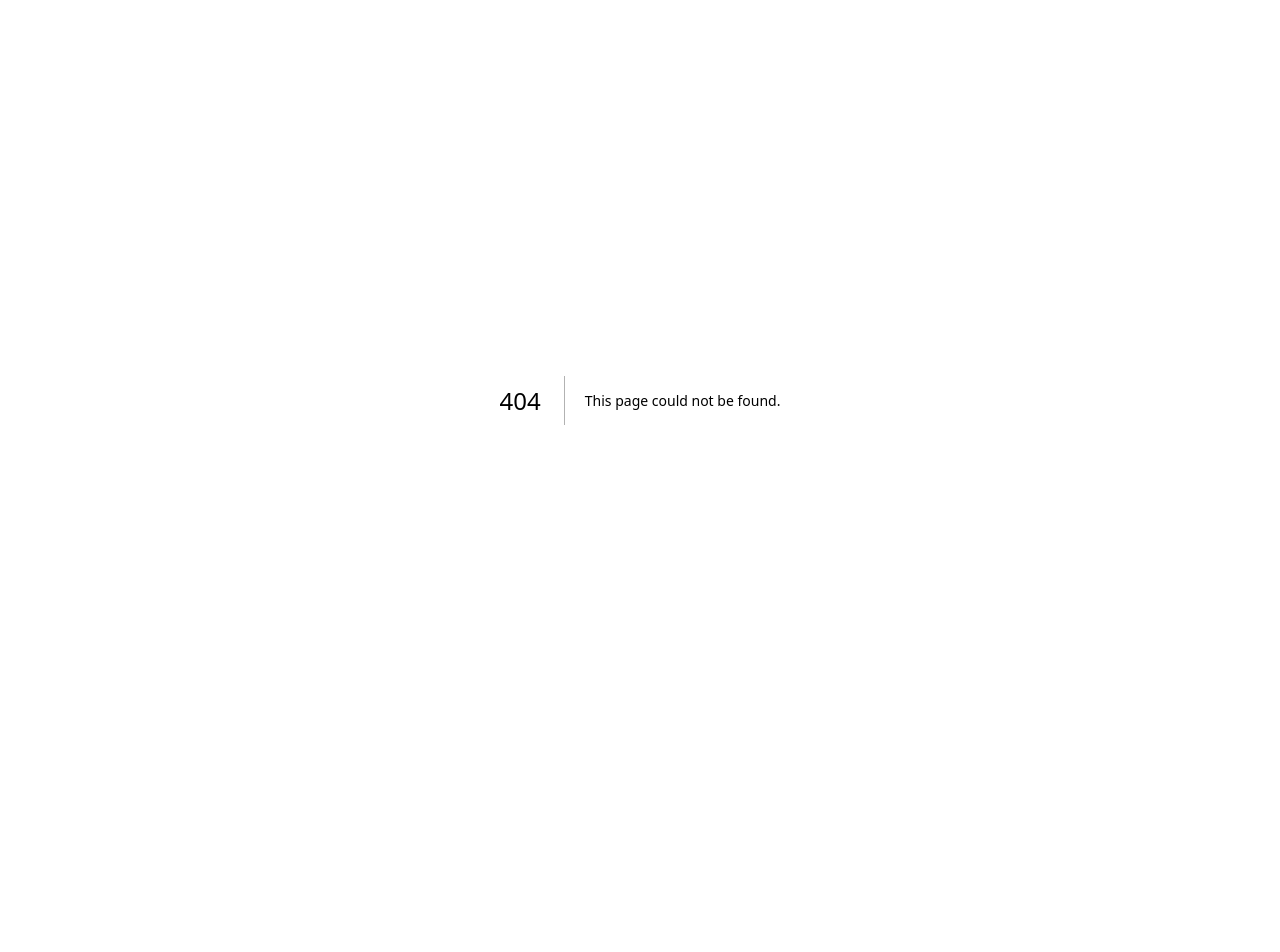
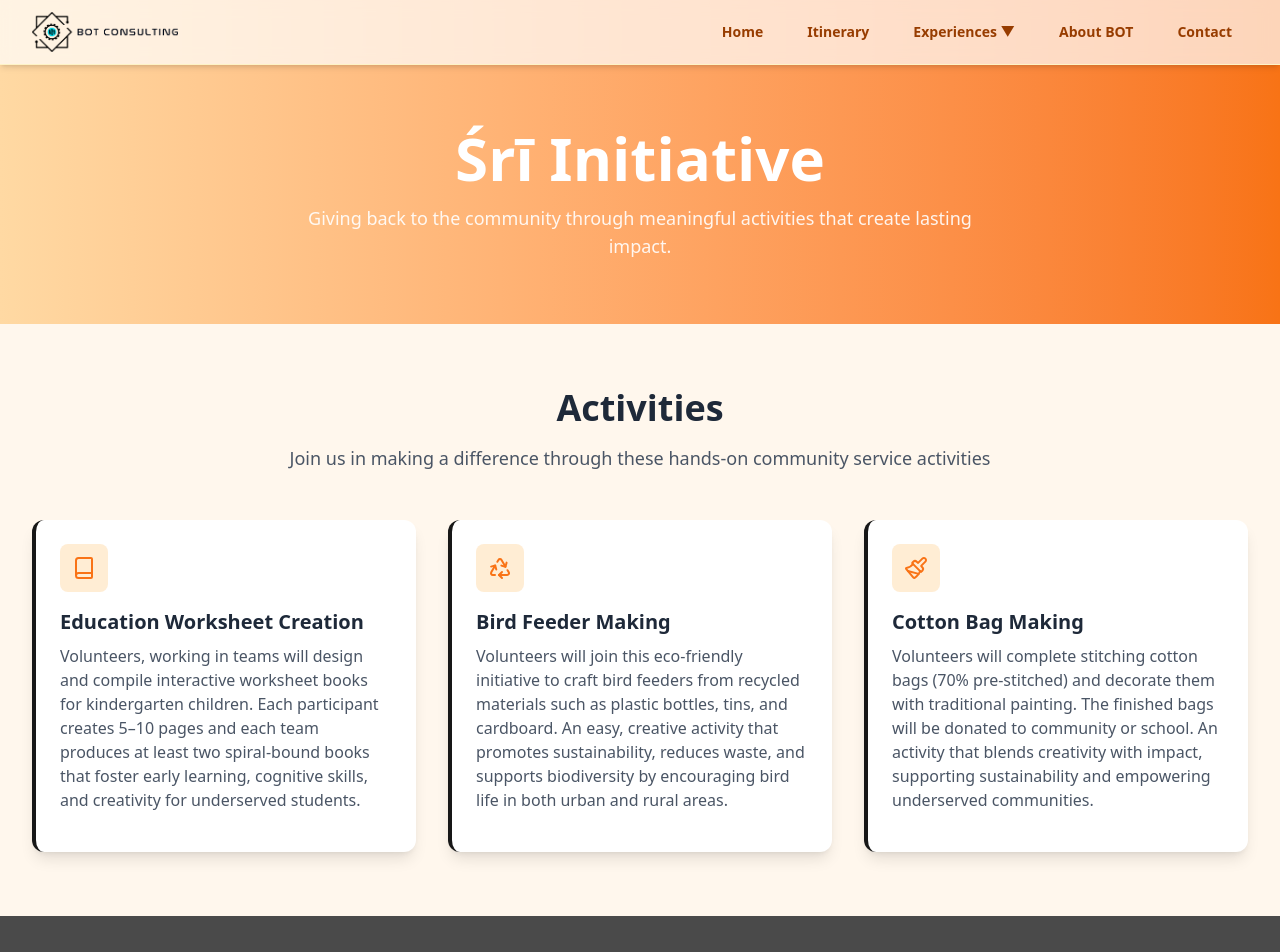
Before and after one commit to theharshdadhich/retreat, a Next.js app: page /sri in a window 1280 px wide. Before the commit this address had no page. Shown: the top 952 px of the page. Before the commit the page ends 800 px from the top, so only its background shows below. Built offline with nearby package versions, Linux system fonts and the light colour scheme; a web font is replaced by a local one.

Commit message:
added sri page

```diff
--- a/src/app/about/page.tsx
+++ b/src/app/about/page.tsx
@@ -130,16 +130,6 @@ const cabMembers = [
     name: "Colin Moynes",
     company: "Cloudsmith",
     image: "/images/about/cab/colin.webp"
-  },
-  {
-    name: "Christian H Jensen",
-    company: "Agentic First",
-    image: "/images/about/cab/christian.webp"
-  },
-  {
-    name: "Jacob Moller",
-    company: "Agentic First",
-    image: "/images/about/cab/jacob.webp"
   }
 ]
 
--- /dev/null
+++ b/src/app/sri/page.tsx
@@ -0,0 +1,80 @@
+import Navigation from '@/components/Navigation'
+import { Book, Heart, Users, Scissors, Paintbrush, Recycle, Volleyball } from 'lucide-react'
+
+export default function SRIPage() {
+  return (
+    <main className="min-h-screen bg-orange-50">
+      <Navigation />
+
+      <section className="pt-16 bg-gradient-to-r from-[#FFD9A3] to-[#F87315]">
+        <div className="max-w-7xl mx-auto px-4 sm:px-6 lg:px-8 py-16 text-center">
+          <h1 className="text-4xl md:text-6xl font-bold text-white mb-4">Śrī Initiative</h1>
+          <p className="text-white/90 text-lg max-w-2xl mx-auto">
+          Giving back to the community through meaningful activities that create lasting impact.
+          </p>
+        </div>
+      </section>
+
+      <section className="py-16">
+        <div className="max-w-7xl mx-auto px-4 sm:px-6 lg:px-8">
+          <div className="text-center mb-12">
+            <h2 className="text-3xl md:text-4xl font-bold text-gray-800 mb-4">Activities</h2>
+            <p className="text-gray-600 text-lg max-w-3xl mx-auto">
+              Join us in making a difference through these hands-on community service activities
+            </p>
+          </div>
+
+          <div className="grid md:grid-cols-3 gap-8">
+            {/* Education Worksheet Creation */}
+            <div className="bg-white rounded-xl shadow-lg p-6 border-l-4 ">
+            <div className="w-12 h-12 rounded-lg bg-orange-100 flex items-center justify-center mb-4">
+              <Book className="text-[#F97316]" />
+            </div>
+              <h3 className="text-xl font-semibold text-gray-800 mb-2">Education Worksheet Creation</h3>
+              <p className="text-gray-600 mb-4">
+                Volunteers, working in teams will design and compile interactive worksheet books for kindergarten children.
+                Each participant creates 5–10 pages and each team produces at least two spiral-bound books that foster
+                early learning, cognitive skills, and creativity for underserved students.
+              </p>
+            </div>
+
+            {/* Bird Feeder Making */}
+            <div className="bg-white rounded-xl shadow-lg p-6 border-l-4 ">
+                <div className="w-12 h-12 rounded-lg bg-orange-100 flex items-center justify-center mb-4">
+                    <Recycle className="text-[#F97316]" />
+                </div>
+              <h3 className="text-xl font-semibold text-gray-800 mb-2">Bird Feeder Making</h3>
+              <p className="text-gray-600 mb-4">
+                Volunteers will join this eco-friendly initiative to craft bird feeders from recycled materials
+                such as plastic bottles, tins, and cardboard. An easy, creative activity that promotes sustainability,
+                reduces waste, and supports biodiversity by encouraging bird life in both urban and rural areas.
+              </p>
+            </div>
+
+            {/* Cotton Bag Making */}
+            <div className="bg-white rounded-xl shadow-lg p-6 border-l-4 ">
+                <div className="w-12 h-12 rounded-lg bg-orange-100 flex items-center justify-center mb-4">
+                    <Paintbrush className="text-[#F97316]" />
+                </div>
+              <h3 className="text-xl font-semibold text-gray-800 mb-2">Cotton Bag Making</h3>
+              <p className="text-gray-600 mb-4">
+                Volunteers will complete stitching cotton bags (70% pre-stitched) and decorate them with traditional painting.
+                The finished bags will be donated to community or school. An activity that blends creativity with impact,
+                supporting sustainability and empowering underserved communities.
+              </p>
+            </div>
+          </div>
+        </div>
+      </section>
+
+      <footer className="bg-[#4A4A4A] text-white py-12">
+        <div className="max-w-7xl mx-auto px-4 sm:px-6 lg:px-8 text-center">
+          <h3 className="text-2xl font-bold mb-4">BOT Consulting</h3>
+          <p className="text-white/70">
+            Annual Company Retreat • October 24-26
+          </p>
+        </div>
+      </footer>
+    </main>
+  )
+}
--- a/src/components/Navigation.tsx
+++ b/src/components/Navigation.tsx
@@ -63,6 +63,7 @@ const Navigation = () => {
                   <Link href="/hackathon" className={`mx-2 my-1 block px-4 py-2 rounded-full text-sm ${pathname === '/hackathon/' ? 'text-white bg-amber-600 shadow-sm' : 'text-amber-800 hover:bg-amber-50'}`}>Hackathon</Link>
                   <Link href="/cultural-night" className={`mx-2 my-1 block px-4 py-2 rounded-full text-sm ${pathname === '/cultural-night/' ? 'text-white bg-amber-600 shadow-sm' : 'text-amber-800 hover:bg-amber-50'}`}>Cultural Night</Link>
                   <Link href="/sports" className={`mx-2 my-1 block px-4 py-2 rounded-full text-sm ${pathname === '/sports/' ? 'text-white bg-amber-600 shadow-sm' : 'text-amber-800 hover:bg-amber-50'}`}>Sports Activity</Link>
+                  <Link href="/sri" className={`mx-2 my-1 block px-4 py-2 rounded-full text-sm ${pathname === '/sri/' ? 'text-white bg-amber-600 shadow-sm' : 'text-amber-800 hover:bg-amber-50'}`}>Śrī Initiative</Link>
                 </div>
               )}
             </div>
```
